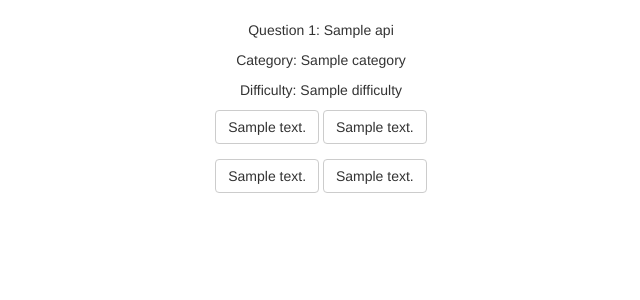
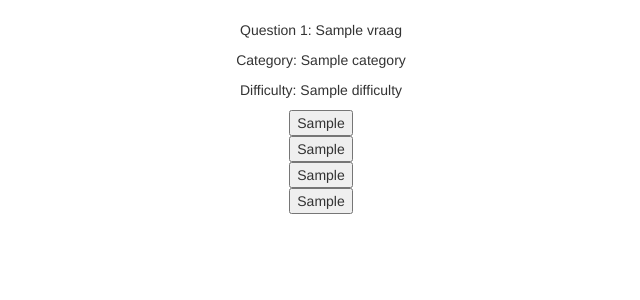
Before and after one commit to Badkamertegel/webik, a Flask app: template templates/game.html in a window 1280 px wide. Shown: the part 52-352 px from the top of the page, without its empty margins (319-959 px from the left). Run offline with Flask 2, Linux system fonts and the light colour scheme; a user stored in the database is signed in; the template is opened without the code that fills it: most values are stand-ins (such as "Sample title", 1, 10 or a date in 2020); some libraries are stand-ins or nearby versions.

Commit message:
templates

```diff
--- a/application.py
+++ b/application.py
@@ -12,6 +12,8 @@ import json
 import os
 from pytrivia import Category, Diffculty, Type, Trivia
 from enum import Enum
+import random
+from random import shuffle
 
 app = Flask(__name__)
 app.secret_key = 'my unobvious secret key'
@@ -46,7 +48,11 @@ def create():
 @login_required
 def game():
 
-    if request.method == "GET":
+    print(request.method)
+    if request.method == "POST":
+
+        if str(request.form["button"]).strip() == str(request.form["answer"]).strip():
+            db.execute("UPDATE user SET counter = counter + 1 WHERE id = :id", id=session["user_id"])
 
         cate = db.execute("SELECT category FROM game")[0]["category"]
         diffi = db.execute("SELECT difficulty FROM game")[0]["difficulty"]
@@ -61,8 +67,54 @@ def game():
         url = main_api + urllib.parse.urlencode({'amount': aantal_questions}) +"&"+ urllib.parse.urlencode({'category': x}) +"&"+ urllib.parse.urlencode({'difficulty': y}) +"&"+ urllib.parse.urlencode({'type': 'multiple'})
         api_data = requests.get(url).json()['results']
 
-        return render_template("game.html", api_data = api_data)
+        mogelijkheden = []
 
+        for i in api_data:
+
+            vraag = api_data[0]['question']
+            goed = api_data[0]['correct_answer']
+            fout_1 = api_data[0]['incorrect_answers'][0]
+            fout_2 = api_data[0]['incorrect_answers'][1]
+            fout_3 = api_data[0]['incorrect_answers'][2]
+
+            mogelijkheden.append((goed, fout_1, fout_2, fout_3))
+
+        mogelijkheid = list(mogelijkheden[0])
+        random.shuffle(mogelijkheid)
+
+        return render_template("game.html", api_data = api_data, vraag = vraag, a=mogelijkheid[0], b=mogelijkheid[1], c=mogelijkheid[2], d=mogelijkheid[3], goed= goed, count=1)
+
+    else:
+
+        cate = db.execute("SELECT category FROM game")[0]["category"]
+        diffi = db.execute("SELECT difficulty FROM game")[0]["difficulty"]
+        aantal_questions = db.execute("SELECT questions FROM game")[0]["questions"]
+
+        dict_api = {'general': 9, 'geography': 22, 'history': 23, 'film': 11, 'nature': 17, 'music': 12}
+        dict_api_difficulty = {'hard': 'hard', 'medium': 'medium', 'easy': 'easy'}
+        x = dict_api[cate]
+        y = dict_api_difficulty[diffi]
+
+        main_api = "https://opentdb.com/api.php?"
+        url = main_api + urllib.parse.urlencode({'amount': aantal_questions}) +"&"+ urllib.parse.urlencode({'category': x}) +"&"+ urllib.parse.urlencode({'difficulty': y}) +"&"+ urllib.parse.urlencode({'type': 'multiple'})
+        api_data = requests.get(url).json()['results']
+
+        mogelijkheden = []
+
+        for i in api_data:
+
+            vraag = api_data[0]['question']
+            goed = api_data[0]['correct_answer']
+            fout_1 = api_data[0]['incorrect_answers'][0]
+            fout_2 = api_data[0]['incorrect_answers'][1]
+            fout_3 = api_data[0]['incorrect_answers'][2]
+
+            mogelijkheden.append((goed, fout_1, fout_2, fout_3))
+
+        mogelijkheid = list(mogelijkheden[0])
+        random.shuffle(mogelijkheid)
+
+        return render_template("game.html", api_data = api_data, vraag = vraag, a=mogelijkheid[0], b=mogelijkheid[1], c=mogelijkheid[2], d=mogelijkheid[3], goed= goed, count=2)
 
 @app.route("/register", methods=["GET", "POST"])
 def register():
@@ -88,7 +140,7 @@ def register():
             teacher = 0
 
 
-        result = db.execute("INSERT INTO user (username, hash, teacher) VALUES (:username, :hash, :teacher)",
+        result = db.execute("INSERT INTO user (username, hash, teacher, counter) VALUES (:username, :hash, :teacher, 0)",
                             username=request.form.get("username"), hash=pwd_context.hash(request.form.get("password")), teacher = teacher)
 
         if not result:
@@ -127,7 +179,6 @@ def login():
         if len(rows) != 1 or not pwd_context.verify(request.form.get("password"), rows[0]["hash"]):
              return "invalid username and/or password and/or teacher"
 
-
          # remember which user has logged in
         session["user_id"] = rows[0]["id"]
 
@@ -148,6 +199,7 @@ def homepage():
         quiz_namen = db.execute("SELECT quiz FROM game")
 
         if request.form.get("join") == quiz_namen[0]["quiz"]:
+            db.execute("UPDATE user SET counter = 0 WHERE id = :id", id=session["user_id"])
             return redirect(url_for("game"))
         else:
             return redirect(url_for("homepage"))
--- a/templates/game.html
+++ b/templates/game.html
@@ -10,31 +10,31 @@
 
 {% if session.user_id %}
 
-{% set count = 0 %}
-{% for count in range(api_data|length) %}
-<script type="text/javascript">
-var count = '{{ count }}';
-function increment(){
-    count = '{% set count = count + 1 %}';
-}
 </script>
-{% endfor %}
+
 <body>
     <div style = "text-align: center;" id="refresh">
-        <p>Question 1: {{ api_data[count]['question'] }}</p>
+        <p>Question {{ count }}: {{ vraag }}</p>
         <p>Category: {{ api_data[0]['category'] }}</p>
         <p>Difficulty: {{ api_data[0]['difficulty'] }}</p>
     </div>
 
-<form method="get">
+<form action="/game" method="post">
 
-    <div class="form-group" style="text-align: center;" id="refresh" onClick="increment()">
-        <button class="btn btn-default" name = "goed" type="submit" >{{ api_data[0]['correct_answer'] }}</button>
-        <button class="btn btn-default" name = "fout_1" type="submit" >{{ api_data[0]['incorrect_answers'][0] }}</button>
-    </div>
-    <div class="form-group" style="text-align: center;" id="refresh">
-        <button class="btn btn-default" name = "fout_2" ype="submit" >{{ api_data[0]['incorrect_answers'][1] }}</button>
-        <button class="btn btn-default" name = "fout_3" type="submit" >{{ api_data[0]['incorrect_answers'][2] }}</button>
+    <div class="form-group" style="text-align: center;">
+        <div>
+        <input name = "button" class="button" type="submit" value="{{ a }}"></button>
+        </div>
+        <div>
+        <input name = "button" class="button" type="submit" value="{{ b }}"></button>
+        </div>
+        <div>
+        <input name = "button" class="button" type="submit" value="{{ c }}"></button>
+        </div>
+        <div>
+        <input name = "button" class="button" type="submit" value="{{ d }}"></button>
+        </div>
+        <input type="hidden" id="goed" name="answer" value=" {{ goed }} ">
     </div>
 </form>
 
```
Also changed, not shown: project.db.
